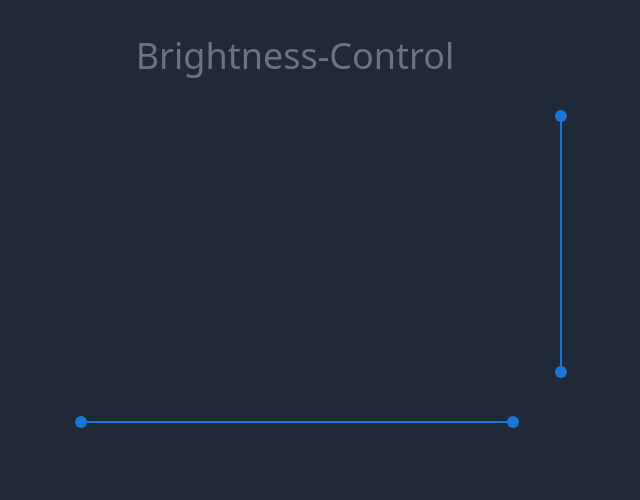
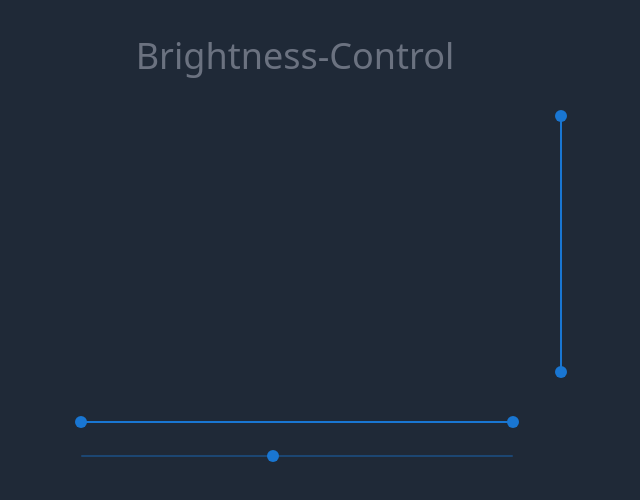
Before and after one commit to enze-l/LightInterface, a React (Create React App) app: page / in a window 1280 px wide. Shown: the top 500 px of the page, without its empty margins (345-985 px from the left). Built offline with nearby package versions, Linux system fonts and the light colour scheme; no server answers.

Commit message:
Add working slider for manual display brightness

```diff
--- a/src/App.js
+++ b/src/App.js
@@ -16,6 +16,7 @@ function App() {
     const [hundredValues, setHundredValues] = React.useState([])
     const [displayBrightnessRange, setDisplayBrightnessRange] = React.useState([10, 100])
     const [sensorBrightnessRange, setSensorBrightnessRange] = React.useState([1, 500])
+    const [displayBrightness, setDisplayBrightness] = React.useState(50)
 
     React.useEffect(() => {
         Promise.all([
@@ -26,12 +27,14 @@ function App() {
             display.getMinThreshold(),
             display.getMaxBrightness(),
             display.getMinBrightness(),
+            display.getBrightness(),
         ]).then((results) => {
             const hundredValues = String(results[0].data).split(/(\s+)/).filter(e => e.trim().length > 0)
             const maxBrightness = results[1].data
             const currentSensorLevel = results[2].data
             setSensorBrightnessRange([results[4].data, results[3].data])
             setDisplayBrightnessRange([results[6].data, results[5].data])
+            setDisplayBrightness(results[7].data * 100)
             setHundredValues(convertArrayToObjects(hundredValues, maxBrightness, currentSensorLevel))
         })
     }, [])
@@ -72,7 +75,6 @@ function App() {
                                 min={0}
                                 max={500}
                                 orientation="vertical"
-                                aria-label="Small"
                                 valueLabelDisplay="auto"
                                 value={sensorBrightnessRange}
                                 onChange={(e, value) => setSensorBrightnessRange(value)}
@@ -89,13 +91,26 @@ function App() {
                                 size="small"
                                 min={10}
                                 max={100}
-                                aria-label="Small"
                                 valueLabelDisplay="auto"
                                 value={displayBrightnessRange}
                                 onChange={(e, value) => setDisplayBrightnessRange(value)}
                                 onChangeCommitted={(e, value) => {
                                     display.setMinBrightness(value[0])
                                     display.setMaxBrightness(value[1])
+                                }}
+                            />
+                        </div>
+                        <div className="pl-9 pr-8">
+                            <Slider
+                                size="small"
+                                track={false}
+                                min={10}
+                                max={100}
+                                valueLabelDisplay="auto"
+                                value={displayBrightness}
+                                onChange={(e, value) => setDisplayBrightness(value)}
+                                onChangeCommitted={(e, value) => {
+                                    display.setBrightness(value)
                                 }}
                             />
                         </div>
--- a/src/display.js
+++ b/src/display.js
@@ -7,8 +7,8 @@ export default class Display {
     getBrightness() {
         return axios.get(this.serverAddress + "/display/brightness")
     }
-    setBrightness(dataPercent) {
-        axios.post(this.serverAddress + "/display/brightness", dataPercent[1] / 100).then()
+    setBrightness(value) {
+        axios.post(this.serverAddress + "/display/brightness", value / 100).then()
     }
     getMinBrightness() {
         return axios.get(this.serverAddress + "/display/min")
```
